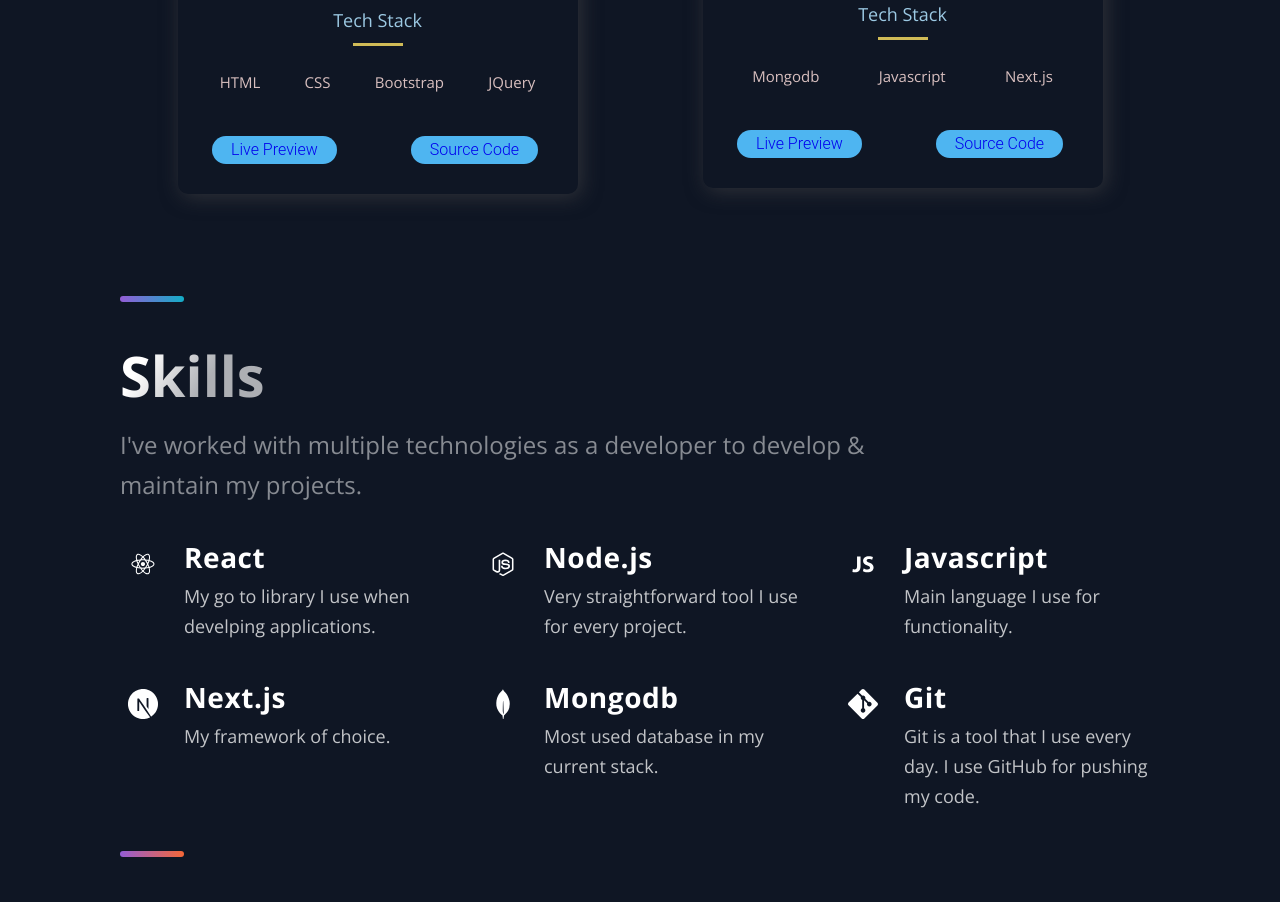
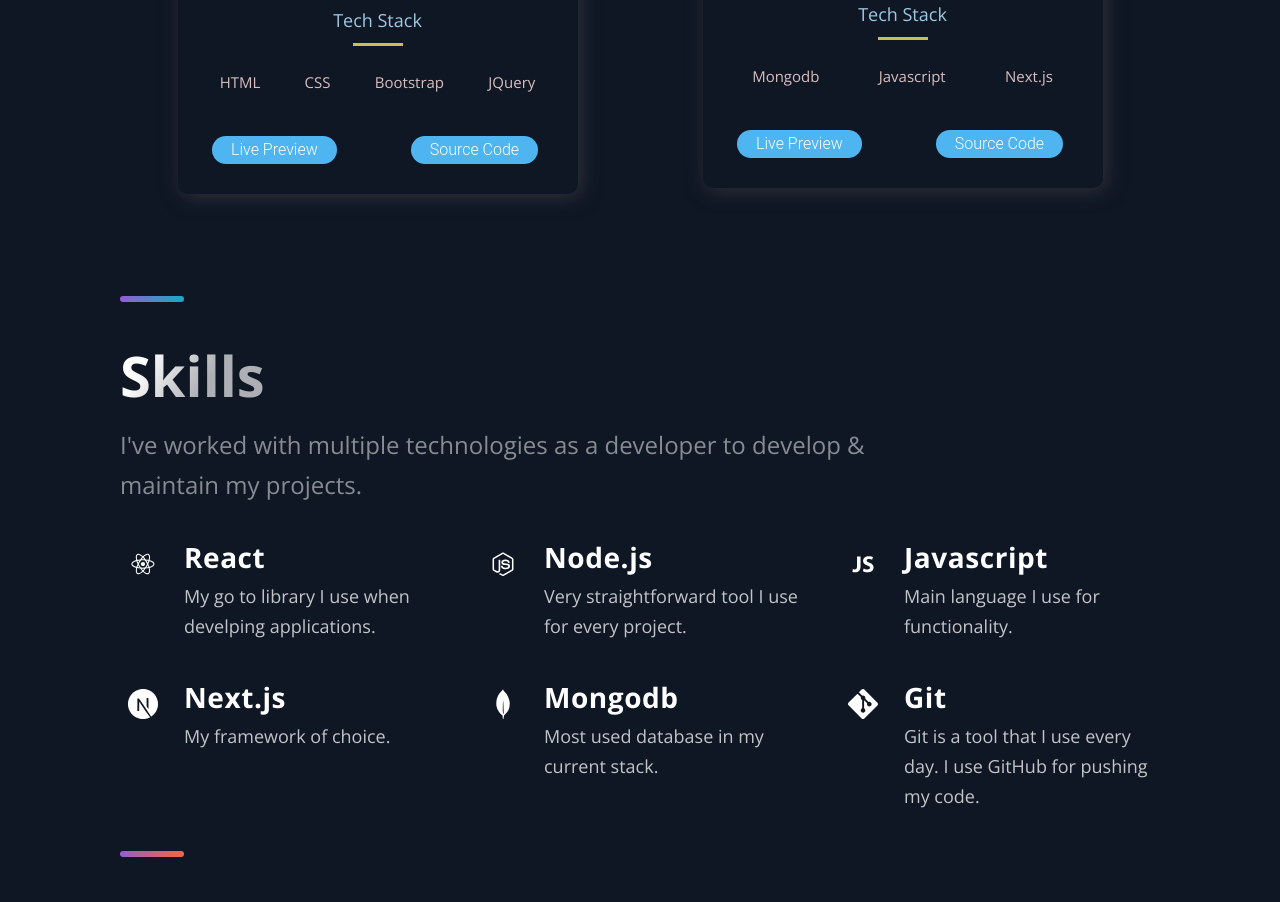
Before and after one commit to DevinVeney/OfficialPortfolio, a Next.js app: page / in a window 1280 px wide. Shown: the part 1280-2182 px from the top of the page. Built offline with nearby package versions, Linux system fonts and the light colour scheme.

Commit message:
button adj 3

```diff
--- a/src/components/Projects/Projects.js
+++ b/src/components/Projects/Projects.js
@@ -44,16 +44,13 @@
               </TagList>
             </div>
             <UtilityList>
-              <ExternalLinks>
-                <a href={p.visit} target="_blank">
-                  Live Preview{' '}
-                </a>
+              <ExternalLinks href={p.visit} target="_blank">
+                {' '}
+                Live Preview
               </ExternalLinks>
 
-              <ExternalLinks>
-                <a href={p.source} target="_blank">
-                  Source Code
-                </a>
+              <ExternalLinks href={p.source} target="_blank">
+                Source Code
               </ExternalLinks>
             </UtilityList>
           </BlogCard>
```
